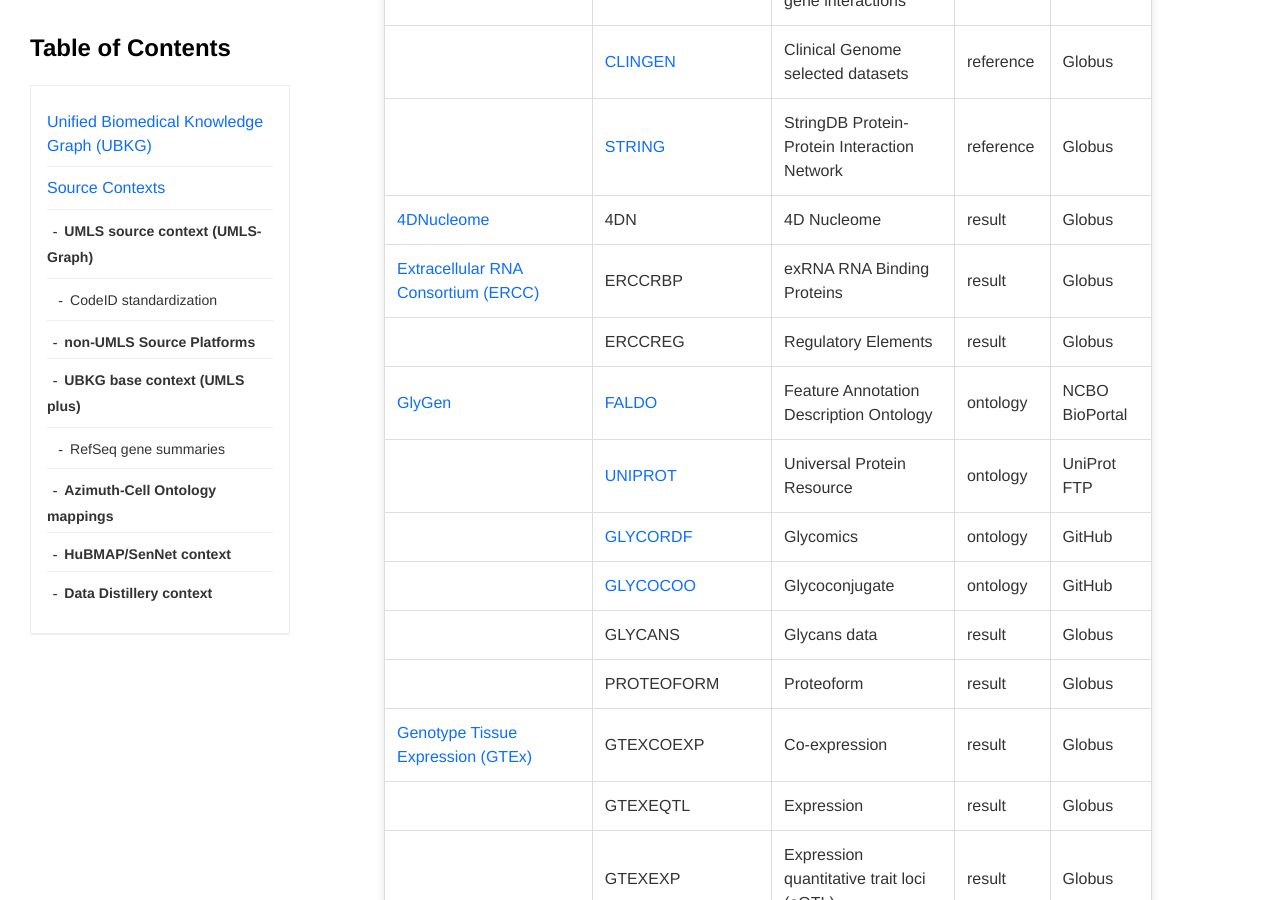
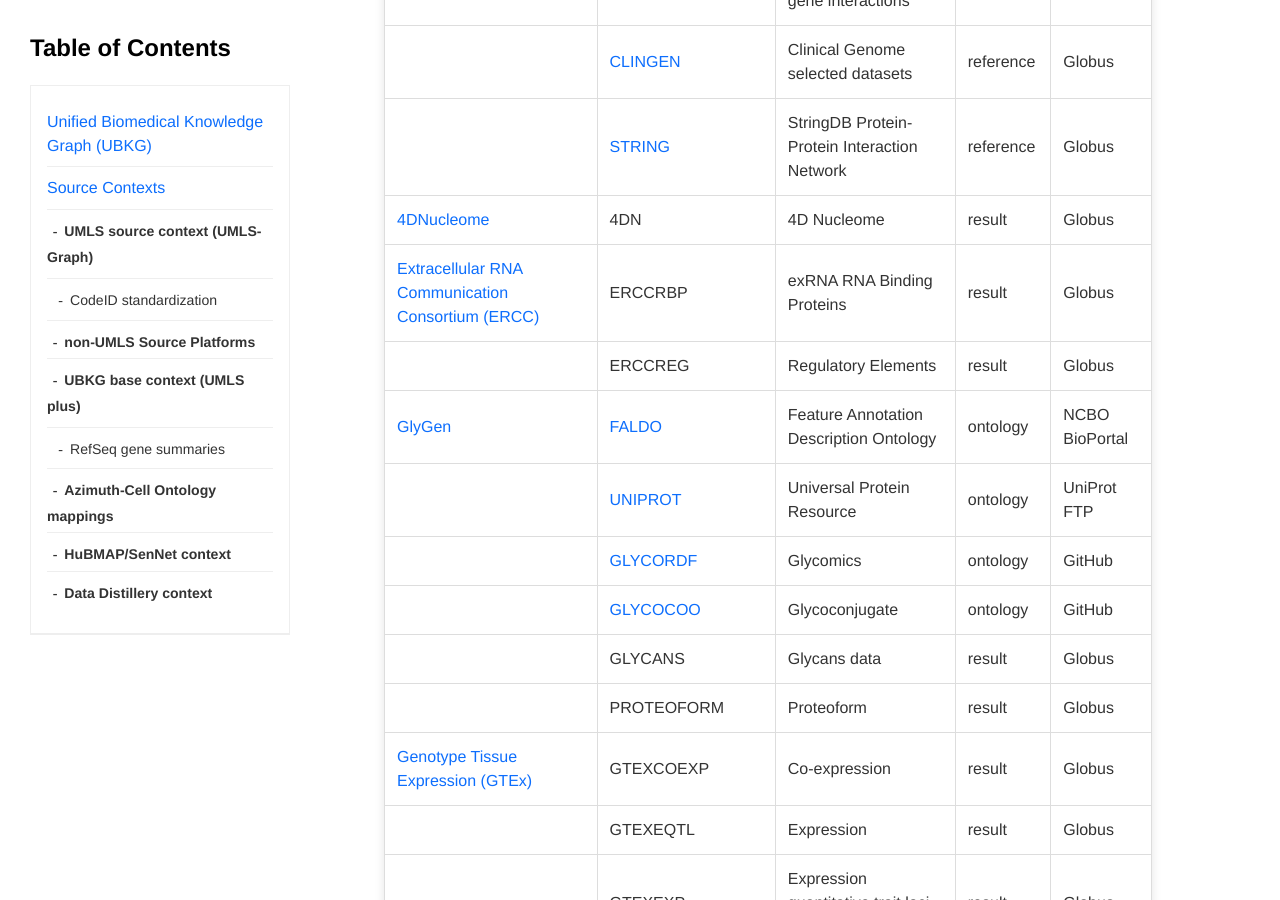
Before and after one commit to x-atlas-consortia/ubkg-docs, a Jekyll site: the page built from docs/contexts/index.MD, in a window 1280 px wide and 900 px high, scrolled down 4881 px. Built offline with Jekyll 4.4.1, drawn with Linux system fonts in a browser that asks for light colours; our own code applies the rules of GitHub Pages for plain Markdown files.

Commit message:
ERCC name change

```diff
--- a/docs/contexts/index.MD
+++ b/docs/contexts/index.MD
@@ -125,7 +125,7 @@
 |                                                                                                                    | [CLINGEN](https://clinicalgenome.org/)                         | Clinical Genome selected datasets            | reference    | Globus         |
 |                                                                                                                    | [STRING](https://string-db.org/)                               | StringDB Protein-Protein Interaction Network | reference    | Globus         |
 | [4DNucleome](https://www.4dnucleome.org/)                                                                          | 4DN                                                            | 4D Nucleome                                  | result       | Globus         |
-| [Extracellular RNA Consortium (ERCC)](https://www.nist.gov/programs-projects/external-rna-controls-consortium)     | ERCCRBP                                                        | exRNA RNA Binding Proteins                   | result       | Globus         |
+| [Extracellular RNA Communication Consortium (ERCC)](https://exrna.org/)                                            | ERCCRBP                                                        | exRNA RNA Binding Proteins                   | result       | Globus         |
 |                                                                                                                    | ERCCREG                                                        | Regulatory Elements                          | result       | Globus         |
 | [GlyGen](https://www.glygen.org/)                                                                                  | [FALDO](https://bioportal.bioontology.org/ontologies/FALDO)    | Feature Annotation Description Ontology      | ontology     | NCBO BioPortal |
 |                                                                                                                    | [UNIPROT](https://ftp.uniprot.org/pub/databases/uniprot/)      | Universal Protein Resource                   | ontology     | UniProt FTP    |
```
